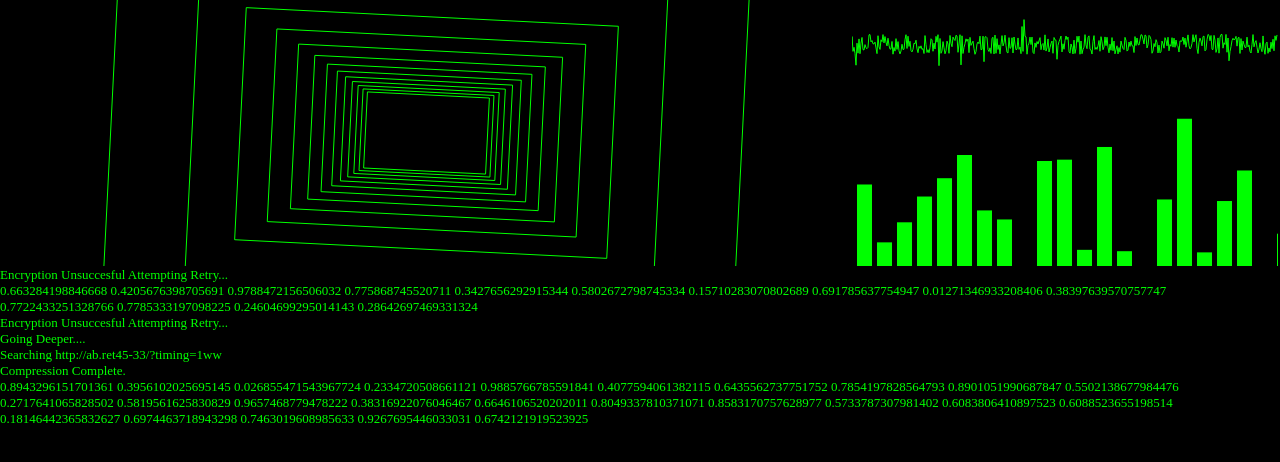
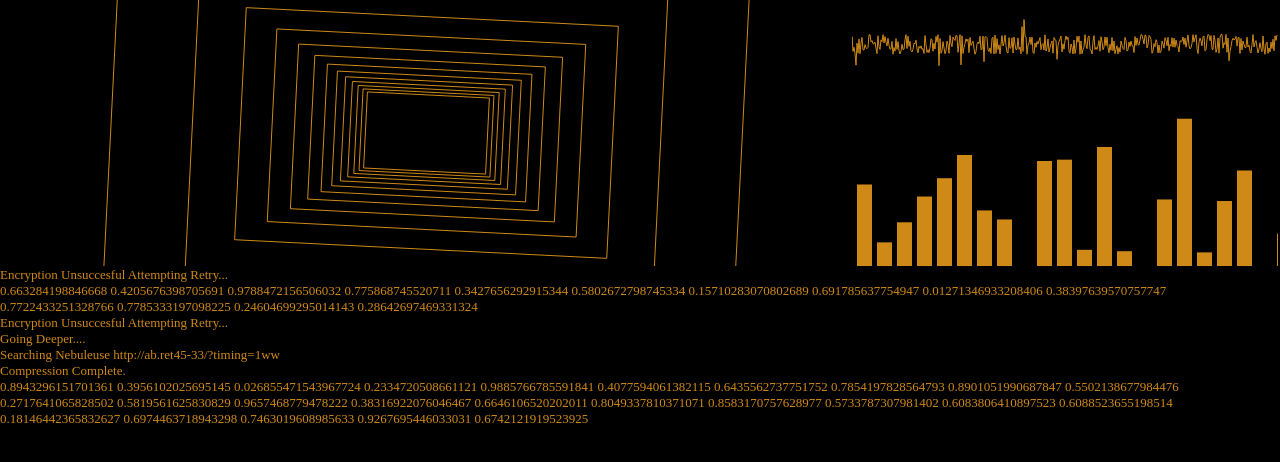
Before and after one commit to rithyn/rithyn.github.io, a plain HTML site: page index.html in a window 1280 px wide. Drawn offline with Linux system fonts and the light colour scheme; animation ran at ten frames a second; a web font is replaced by a local one.

Commit message:
Add Source Code v1

```diff
--- a/script.js
+++ b/script.js
@@ -118,21 +118,21 @@ var squares = [],
 
 /* fake console stuff */
 var commandStart = ['Performing DNS Lookups for',
-                'Searching ',
-                'Analyzing ',
+                'Searching Nebuleuse ',
+                'Analyzing Nebuleuse\'s Behavior',
                 'Estimating Approximate Location of ',
                 'Compressing ',
-                'Requesting Authorization From : ',
-                'wget -a -t ',
+                'Requesting Authorization From : Megalodon',
+                'wget -a -t #nebuleusegrosseconnerie ',
                 'tar -xzf ',
                 'Entering Location ',
                 'Compilation Started of ',
-                 'Downloading '],
+                 'Downloading Nebuleuse Client hack (FOV, Radar Zoom, 💩💩💩💩'],
     commandParts = ['Data Structure',
                     'http://wwjd.com?au&2',
                     'Texture',
                     'TPS Reports',
-                    ' .... Searching ... ',
+                    ' .... Searching Nebuleuse... ',
                     'http://zanb.se/?23&88&far=2',
                     'http://ab.ret45-33/?timing=1ww'],
     commandResponses = ['Authorizing ',
@@ -141,11 +141,11 @@ var commandStart = ['Performing DNS Lookups for',
                  'Going Deeper....',
                  'Compression Complete.',
                  'Compilation of Data Structures Complete..',
-                 'Entering Security Console...',
+                 'Entering Security Brain of Nebuleuse...',
                  'Encryption Unsuccesful Attempting Retry...',
-                 'Waiting for response...',
-                 '....Searching...',
-                 'Calculating Space Requirements '
+                 'Waiting for Nebuleuse\'s response...',
+                 '....Searching NOOB ...',
+                 'Calculating Space Requirements for Nebuleuse '
                 ],
     isProcessing = false,
     processTime = 0,
@@ -253,7 +253,7 @@ setTimeout(function(){
           squares.push(new Square(-300 + (i * 200)));
       }
 
-      ctx.strokeStyle = ctxBars.strokeStyle = ctxBars.fillStyle = '#00FF00';
+      ctx.strokeStyle = ctxBars.strokeStyle = ctxBars.fillStyle = '#cf8917';
 
       render();
       consoleOutput();
@@ -272,5 +272,5 @@ window.addEventListener('resize', function(){
       focal = canvas.width / 2;
       vpx = canvas.width / 2;
       vpy = canvas.height / 2;
-      ctx.strokeStyle = ctxBars.strokeStyle = ctxBars.fillStyle = '#00FF00';
+      ctx.strokeStyle = ctxBars.strokeStyle = ctxBars.fillStyle = '#cf8917';
 });
--- a/style.css
+++ b/style.css
@@ -8,7 +8,7 @@
 body {
     font-family: Source Code Pro;
     background:#000;
-    color: #00FF00;
+    color: #cf8917;
     margin:0;
     font-size: 13px;
 }
```
